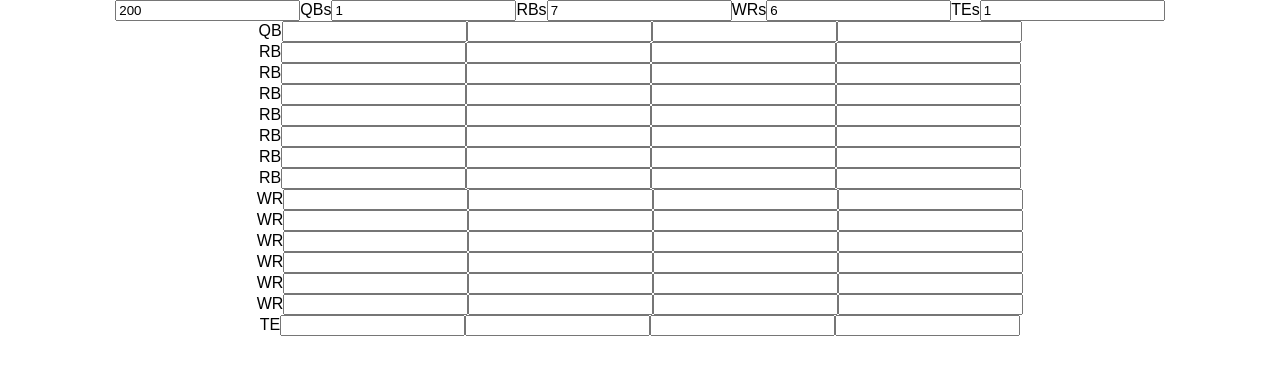
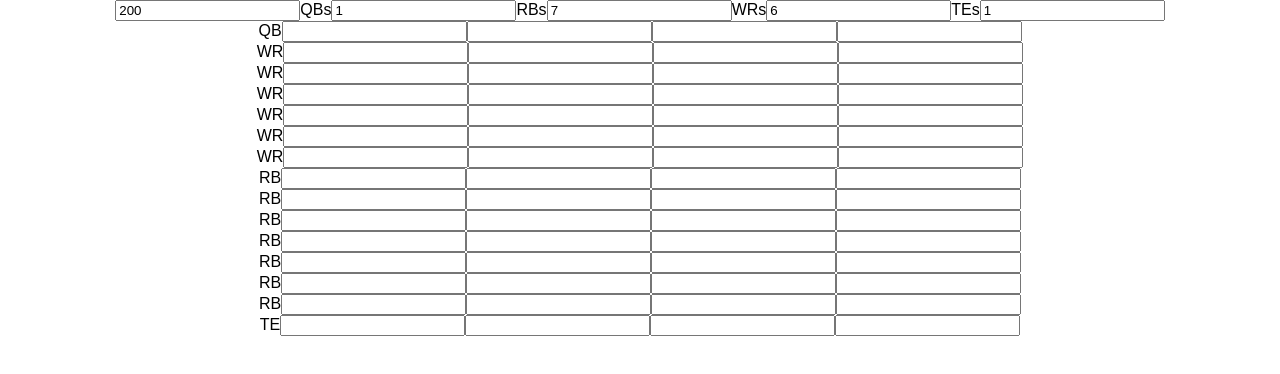
Before and after one commit to severnsc/ff-app, a React (Create React App) app: page / in a window 1280 px wide. Shown: the top 374 px of the page. Built offline with nearby package versions, Linux system fonts and the light colour scheme.

Commit message:
Fix for the buggy events

```diff
--- a/src/App.js
+++ b/src/App.js
@@ -25,79 +25,101 @@ class PlayerRows extends Component {
       rbs: 7,
       wrs: 6,
       tes: 1,
-      qbRows: [<PlayerRow position="QB" />],
+      qbRows: [<PlayerRow position="QB" key="1" />],
       rbRows: [
-        <PlayerRow position="RB" />,
-        <PlayerRow position="RB" />,
-        <PlayerRow position="RB" />,
-        <PlayerRow position="RB" />,
-        <PlayerRow position="RB" />,
-        <PlayerRow position="RB" />,
-        <PlayerRow position="RB" />
+        <PlayerRow position="RB" key="1" />,
+        <PlayerRow position="RB" key="2" />,
+        <PlayerRow position="RB" key="3" />,
+        <PlayerRow position="RB" key="4" />,
+        <PlayerRow position="RB" key="5" />,
+        <PlayerRow position="RB" key="6" />,
+        <PlayerRow position="RB" key="7" />,
       ],
       wrRows: [
-        <PlayerRow position="WR" />,
-        <PlayerRow position="WR" />,
-        <PlayerRow position="WR" />,
-        <PlayerRow position="WR" />,
-        <PlayerRow position="WR" />,
-        <PlayerRow position="WR" />
+        <PlayerRow position="WR" key="1" />,
+        <PlayerRow position="WR" key="2" />,
+        <PlayerRow position="WR" key="3" />,
+        <PlayerRow position="WR" key="4" />,
+        <PlayerRow position="WR" key="5" />,
+        <PlayerRow position="WR" key="6" />,
       ],
-      teRows: [<PlayerRow position="TE" />],
+      teRows: [
+        <PlayerRow position="TE" key="1" />,
+      ],
     };
-    this.updateBudget = this.updateBudget.bind(this);
-    this.updateRBs = this.updateRBs.bind(this);
-    this.updateWRs = this.updateWRs.bind(this);
-    this.updateTEs = this.updateTEs.bind(this);
+    this.updateQBRows = this.updateQBRows.bind(this);
+    this.updateRBRows = this.updateRBRows.bind(this);
+    this.updateWRRows = this.updateWRRows.bind(this);
+    this.updateTERows = this.updateTERows.bind(this);
   }
 
-  updateBudget(event) {
-    this.setState({budget: event.target.value})
+  updateQBRows(event) {
+    let qbRows = [];
+    let qbKeys = [...Array(parseInt(event.target.value)).keys()];
+    qbRows = qbKeys.map((x) => {return <PlayerRow position="QB" key={x} /> });
+    this.setState({qbRows});
   }
 
-  updateQBs(event) {
-    this.setState(() => {qbs: event.target.value});
-    this.updateQBRows();
+  updateRBRows(event) {
+    let rbRows = [];
+    let rbKeys = [...Array(parseInt(event.target.value)).keys()];
+    rbRows = rbKeys.map((x) => {return <PlayerRow position="RB" key={x} /> });
+    this.setState({rbRows});
   }
 
-  updateQBRows() {
-    var qbRows = this.state.qbRows;
-    if(qbRows.length !== this.state.qbs){
-      for(var i=this.state.qbRows.length;i<this.state.qbs;i++){
-        qbRows.push(<PlayerRow position="QB" />);
-      };
-      this.setState(() => {qbRows: qbRows});
-    }
+  updateWRRows(event) {
+    let wrRows = [];
+    let wrKeys = [...Array(parseInt(event.target.value)).keys()];
+    wrRows = wrKeys.map((x) => {return <PlayerRow position="WR" key={x} /> });
+    this.setState({wrRows});
   }
 
-  updateRBs(event) {
-   this.setState({rbs: event.target.value})
-  }
-
-  updateWRs(event) {
-   this.setState({wrs: event.target.value})
-  }
-
-  updateTEs(event) {
-   this.setState({tes: event.target.value})
+  updateTERows(event) {
+    let teRows = [];
+    let teKeys = [...Array(parseInt(event.target.value)).keys()];
+    teRows = teKeys.map((x) => {return <PlayerRow position="TE" key={x} /> });
+    this.setState({teRows});
   }
 
   render() {
     return(
-      <div class="row">
-        <div class="setup">
-          <input type="text" value={this.state.budget} onChange={this.updateBudget} />
+      <div className="row">
+        <div className="setup">
+          <input type="text"
+            value={this.state.budget}
+            onChange={(event) => {this.setState({budget: event.target.value})}}
+          />
           <span>
-            QBs<input type="text" value={this.state.qbs} onChange={this.updateQBs.bind(this)} />
-            RBs<input type="text" value={this.state.rbs} onChange={this.updateRBs} />
-            WRs<input type="text" value={this.state.wrs} onChange={this.updateWRs} />
-            TEs<input type="text" value={this.state.tes} onChange={this.updateTEs} />
+            QBs<input
+              type="text"
+              value={this.state.qbs}
+              onChange={(event) => {this.setState({qbs: event.target.value})}}
+              onBlur={this.updateQBRows}
+              />
+            RBs<input
+              type="text"
+              value={this.state.rbs}
+              onChange={(event) => {this.setState({rbs: event.target.value})}}
+              onBlur={this.updateRBRows}
+              />
+            WRs<input
+              type="text"
+              value={this.state.wrs}
+              onChange={(event) => {this.setState({wrs: event.target.value})}}
+              onBlur={this.updateWRRows}
+              />
+            TEs<input
+              type="text"
+              value={this.state.tes}
+              onChange={(event) => this.setState({tes: event.target.value})}
+              onBlur={this.updateTERows}
+              />
           </span>
         </div>
-        <div class="players">
+        <div className="players">
           {this.state.qbRows}
+          {this.state.wrRows}
           {this.state.rbRows}
-          {this.state.wrRows}
           {this.state.teRows}
         </div>
       </div>
```
